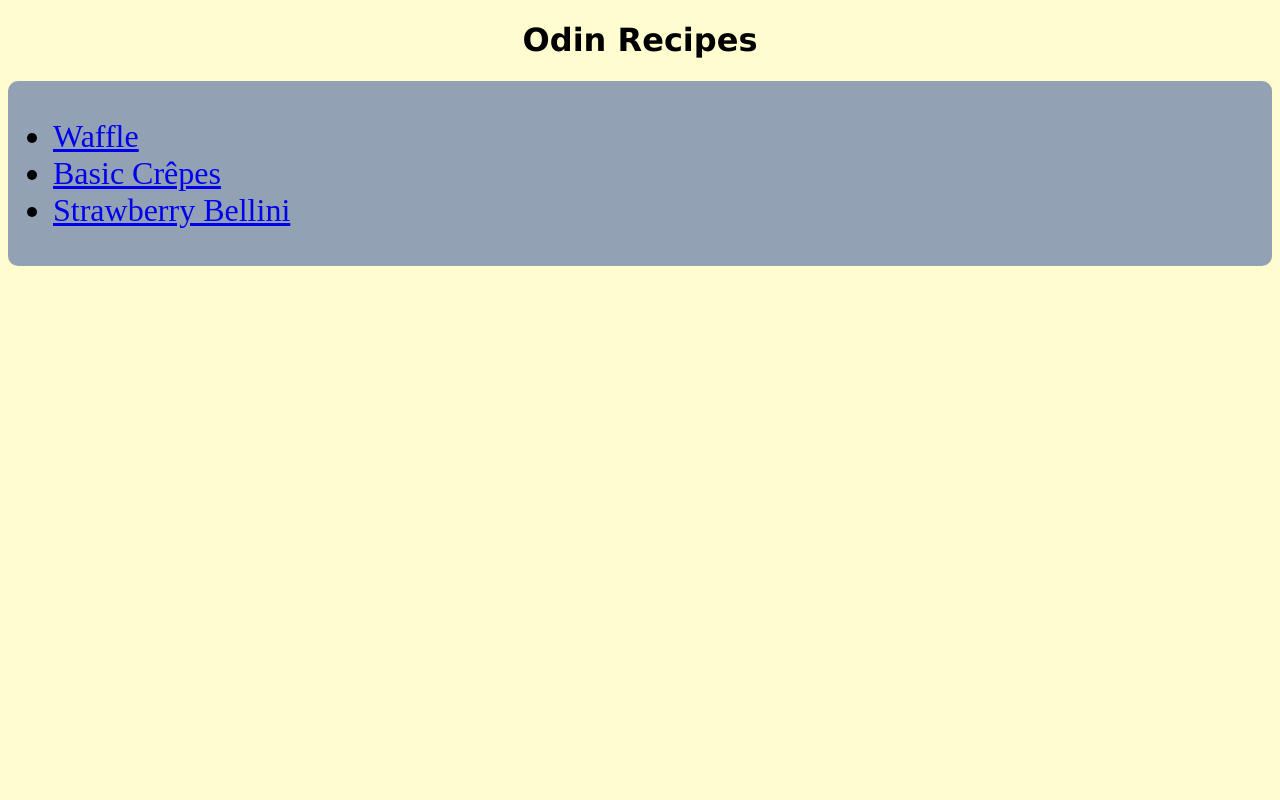
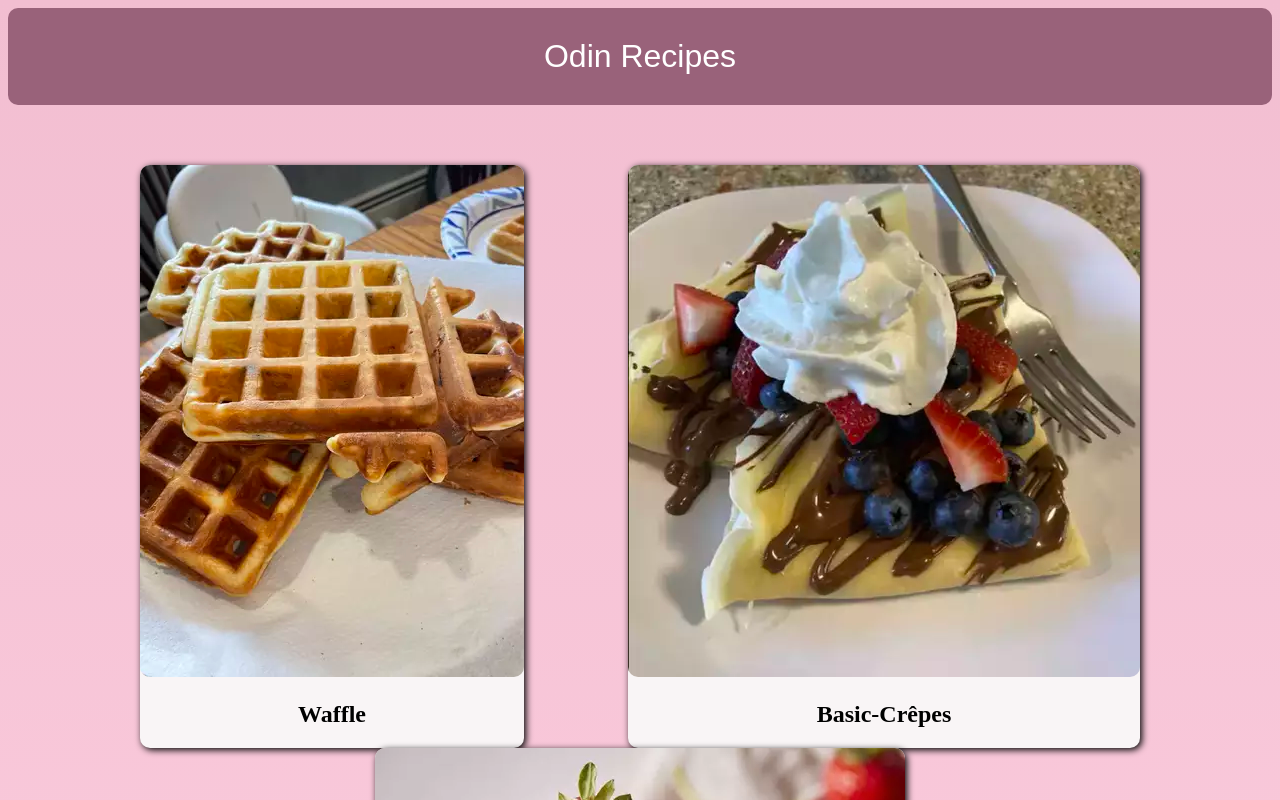
Before and after one commit to sadshane/odin-recipes, a plain HTML site: page index.html in a window 1280 px wide. Shown: the top 800 px of the page. Drawn offline with Linux system fonts and the light colour scheme.

Commit message:
Updated the design based on Block and Inline lesson

```diff
--- a/index.html
+++ b/index.html
@@ -8,13 +8,28 @@
     <title>Odin Recipes</title>
 </head>
 <body>
-    <h1>Odin Recipes</h1>
-    <div class="container">
-        <ul>
-            <li><a href="./recipes/waffles.html">Waffle</a></li>
-            <li><a href="./recipes/Basic-Crêpes.html">Basic Crêpes</a></li>
-            <li><a href="./recipes/strawberry.html">Strawberry Bellini</a></li>
-        </ul>
-    </div>
+        <nav class="nav">
+            <div class="bar">Odin Recipes</div>
+        </nav>
+        <div class="container">
+            <div class="waffle">
+                <div>
+                    <a href="./recipes/waffles.html"><img src="./recipes/images/waffle.jpg" alt=""></a>
+                    <h2>Waffle</h2>
+                </div>
+            </div>
+            <div class="crepe">
+                <div>
+                    <a href="./recipes/Basic-Crêpes.html"><img src="./recipes/images/crepe.jpg" alt=""></a>
+                    <h2>Basic-Crêpes</h2>
+                </div>
+            </div>
+            <div class="strawberry">
+                <div>
+                    <a href="./recipes/strawberry.html"><img src="./recipes/images/strawberry.jpg" alt=""></a>
+                    <h2>Strawberry Bellini</h2>
+                </div>
+            </div>
+        </div>
 </body>
 </html>
--- a/recipes/recipes.css
+++ b/recipes/recipes.css
@@ -1,4 +1,52 @@
 body {
+    box-sizing: border-box;
     font-size: x-large;
     font-family: 'Lucida Sans', Verdana, sans-serif;
+    background: linear-gradient(to bottom, #F2BED1, #FDCEDF);
+    /* border: 2px solid black; */
+    padding: 0px 300px;
 }
+
+* {
+    /* border: 2px solid black; */
+}
+
+img {
+    border-radius: 10px;
+}
+
+.intro {
+    text-align: center;
+}
+
+p {
+    display: inline;
+    /* border: 1px solid black; */
+}
+
+ul, ol{
+    list-style: none;
+    padding: 0px 300px;
+}
+
+.ingredients,
+.description,
+.steps,
+.intro {
+    background-color: #F8E8EE;
+    border-radius: 10px;
+    margin: 20px 0px;
+    padding: 20px 30px;
+}
+
+li {
+    margin: 10px 0px;
+}
+
+h2 {
+    text-align: center;
+}
+
+ol li {
+    margin: 20px 0px;
+}
--- a/styles.css
+++ b/styles.css
@@ -1,19 +1,41 @@
-h1 {
+body {
+    box-sizing: border-box;
+    /* border: 2px solid black; */
+    background: linear-gradient(to bottom, #F2BED1, #FDCEDF);
+}
+ * {
+    /* border: 1px solid black; */
+ }
+
+.nav {
+    padding: 30px 0px;
     text-align: center;
-    font-family: 'Lucida Sans', sans-serif;
     font-size: xx-large;
-}
-
-body {
-    background-color: #FFFDD0;
-}
-
-ul {
-    font-size: xx-large;
+    background-color: #99627A;
+    font-family: 'Poppins', sans-serif;
+    margin-bottom: 30px;
+    border-radius: 10px;
+    color: white;
 }
 
 .container {
+    padding: 30px;
+    margin: 20px auto;
+    text-align: center;
+    /* background-color: #F0997D; */
     border-radius: 10px;
-    background-color: #92A1B3;
-    padding: 5px;
 }
+
+.waffle,
+.crepe,
+.strawberry {
+    display: inline-block;
+    margin: 0px 50px;
+    background-color: #F9F5F6;
+    border-radius: 10px;
+    box-shadow: 2px 2px 7px;
+}
+
+img {
+    border-radius: 10px;
+}
```
Also changed, not shown: recipes/Basic-Crêpes.html (+8 -1 lines), recipes/strawberry.html (+9 -3 lines), recipes/waffles.html (+13 -5 lines).
